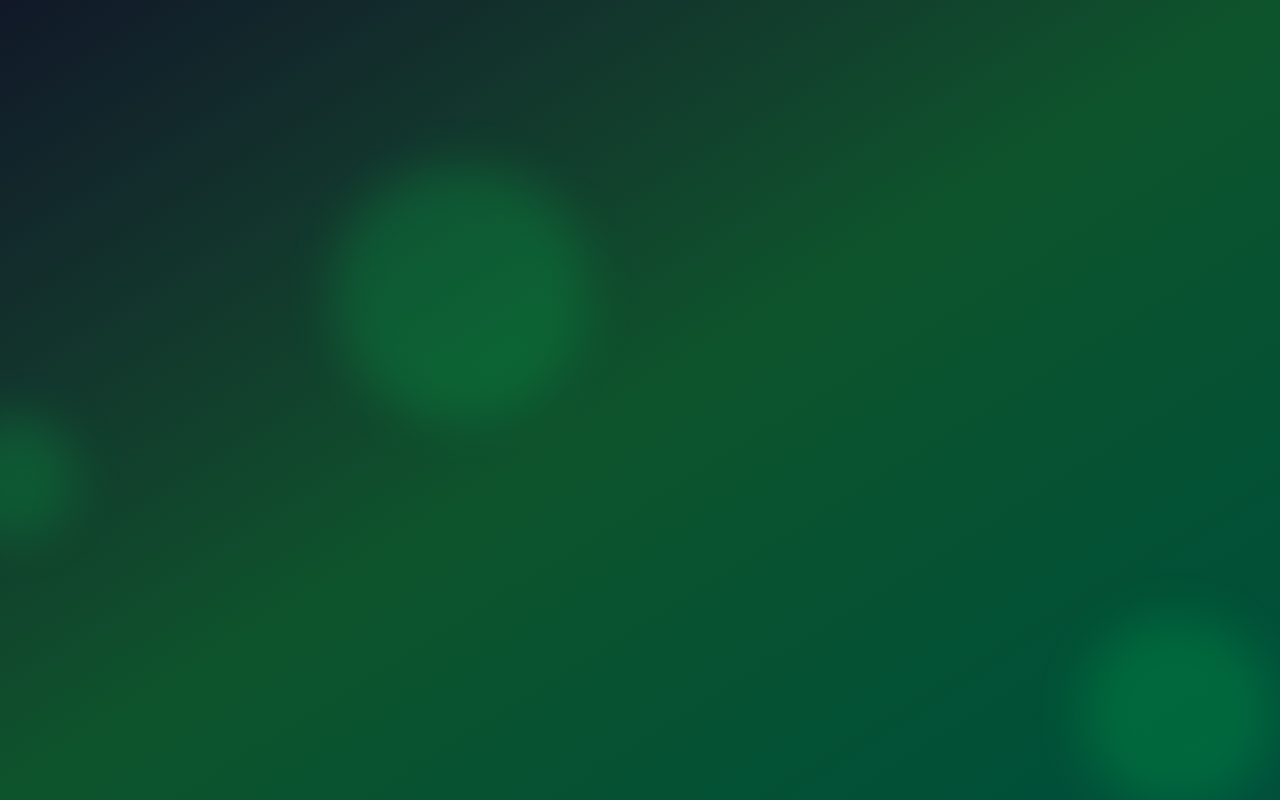
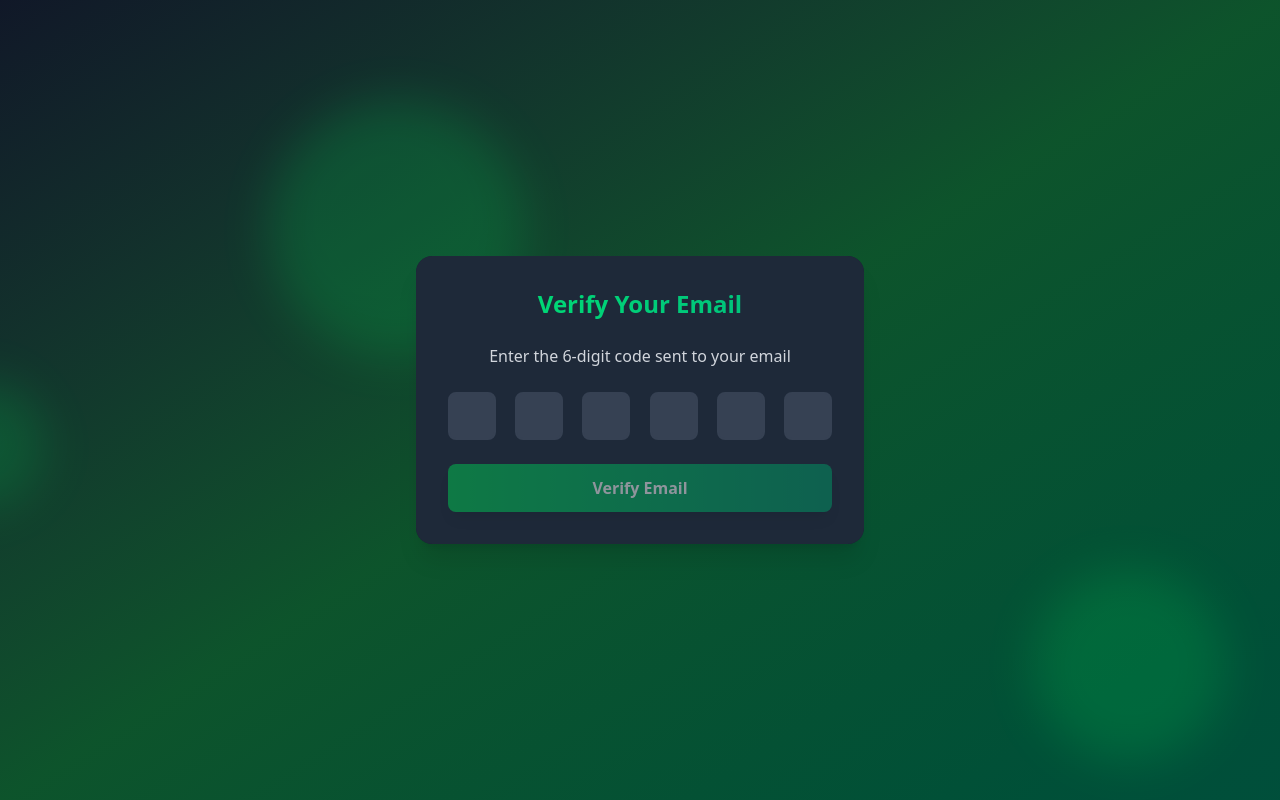
Before and after one commit to bhargavnama/AUTH_TUTORIAL, a React (Vite) app in the folder frontend/: page /verify-email in a window 1280 px wide. Before the commit this address had no page. Built offline with nearby package versions, Linux system fonts and the light colour scheme.

Commit message:
Email Verification UI Completed

```diff
--- a/frontend/package.json
+++ b/frontend/package.json
@@ -16,7 +16,8 @@
     "react": "^19.0.0",
     "react-dom": "^19.0.0",
     "react-router-dom": "^7.3.0",
-    "tailwindcss": "^4.0.14"
+    "tailwindcss": "^4.0.14",
+    "zustand": "^5.0.3"
   },
   "devDependencies": {
     "@eslint/js": "^9.21.0",
--- a/frontend/src/App.jsx
+++ b/frontend/src/App.jsx
@@ -3,6 +3,7 @@
 import FloatingShape from "./components/floatingShape"
 import SignUpPage from './pages/SignUpPage'
 import LoginPage from './pages/LoginPage'
+import EmailVerificationPage from './pages/EmailVerificationPage'
 
 function App() {
 
@@ -16,6 +17,7 @@
         <Route path='/' element={"Home"}/>
         <Route path='/signup' element={<SignUpPage />}/>
         <Route path='/login' element={<LoginPage />}/>
+        <Route path='/verify-email' element={<EmailVerificationPage />}/>
       </Routes>
     </div>
   )
--- /dev/null
+++ b/frontend/src/pages/EmailVerificationPage.jsx
@@ -0,0 +1,111 @@
+import React, { useEffect, useRef, useState } from 'react'
+import { useNavigate } from 'react-router-dom';
+import { motion } from 'framer-motion';
+const EmailVerificationPage = () => {
+  const [code, setCode] = useState(["", "", "", "", "", ""]);
+  const inputRefs = useRef([]);
+  const navigate = useNavigate();
+  const isLoading = false;
+
+  const handleChange = (index, value) => {
+    const newCode = [...code];
+
+    //handle Pasted Content
+    if(value.length > 1) {
+      const pastedCode =  value.slice(0, 6).split("");
+      for(let i=0;i<6;i++) {
+        newCode[i] = pastedCode[i] || "";
+      }
+      setCode(newCode);
+
+      //Focus on last non-empty input or the first empty one
+      const lastFilledutIndex = newCode.findLastIndex((digit) => digit !== "");
+      const focusIndex = lastFilledutIndex < 5 ? lastFilledutIndex + 1 : 5;
+      inputRefs.current[focusIndex].focus();
+    }else {
+      newCode[index] = value;
+      setCode(newCode);
+
+      //Move focus to the next input field if value is entered
+      if(value && index , 5) {
+        inputRefs.current[index+1].focus();
+      }
+    }
+  }
+
+  const handleKeyDown = (index, e) => {
+    if (e.key === "Backspace") {
+      if (!code[index] && index > 0) {
+        const newCode = [...code];
+        newCode[index - 1] = ""; // Clear previous input
+        setCode(newCode);
+        inputRefs.current[index - 1].focus();
+        e.preventDefault(); // Prevent default behavior
+      }
+    }
+  };
+
+  const handleSubmit = (e) => {
+    e.preventDefault();
+    const verificationCode = code.join("");
+    alert(`Verification Code Submitted: ${verificationCode}`);
+
+  }
+
+  useEffect(() => {
+    if(code.every((digit => digit !== ""))){
+      handleSubmit(new Event('submit'));
+    }
+  }, [code])
+
+  return (
+    <div className='max-w-md w-full bg-gray-800 bg-opacity-50 backdrop-filter backdrop-blur-xl rounded-2xl
+    shadow-xl overflow-hidden'>
+      <motion.div
+       initial={{opacity: 0, y:-50}}
+       animate={{opacity:1, y:0}}
+       transition={{duration: 0.5}}
+       className='bg-gray-800 bg-opacity-50 backdrop-filter backdrop-blur-xl rounded-2xl shadow-2xl p-8 w-full
+       max-w-md'
+      >
+        <h2 className='text-2xl font-bold mb-6 text-center bg-gradient-to-r from-green-400 to-emerald-500
+        text-transparent bg-clip-text'>
+          Verify Your Email
+        </h2>
+        <p className='text-center text-gray-300 mb-6'>Enter the 6-digit code sent to your email</p>
+
+        <form onSubmit={handleSubmit} className='space-y-6'>
+          <div className="flex justify-between">
+            {code.map((digit, index) => (
+              <input
+                type="text"
+                key={index}
+                ref={(el) => (inputRefs.current[index] = el)}
+                maxLength='6'
+                value={digit}
+                onChange={(e) => handleChange(index, e.target.value)}
+                onKeyDown={(e) => handleKeyDown(index, e)}
+                className='w-12 h-12 text-center text-2xl font-bold bg-gray-700 text-white border-2 border-gray-700
+                rounded-lg focus:border-green-500 focus:outline-none'
+              />
+            ))}
+          </div>
+
+          <motion.button
+            whileHover={{scale: 1.05}}
+            whileTap={{scale: 0.95}}
+            type='submit'
+            disabled={isLoading || code.some((digit) => !digit)}
+            className='w-full bg-gradient-to-r from-green-500 to-emerald-600 text-white font-bold py-3 px-4
+            rounded-lg shadow-lg hover:from-green-600 hover:to-emerald-700 focus:outline-none focus:ring-2
+            focus:ring-green-500 focus:ring-opacity-50 disabled:opacity-50'
+          >
+            {isLoading ? "Verifying.." : "Verify Email"}
+          </motion.button>
+        </form>
+      </motion.div>
+    </div>
+  )
+}
+
+export default EmailVerificationPage
```
Also changed, not shown: 1 other file (tests, documents, lock files or other folders).
